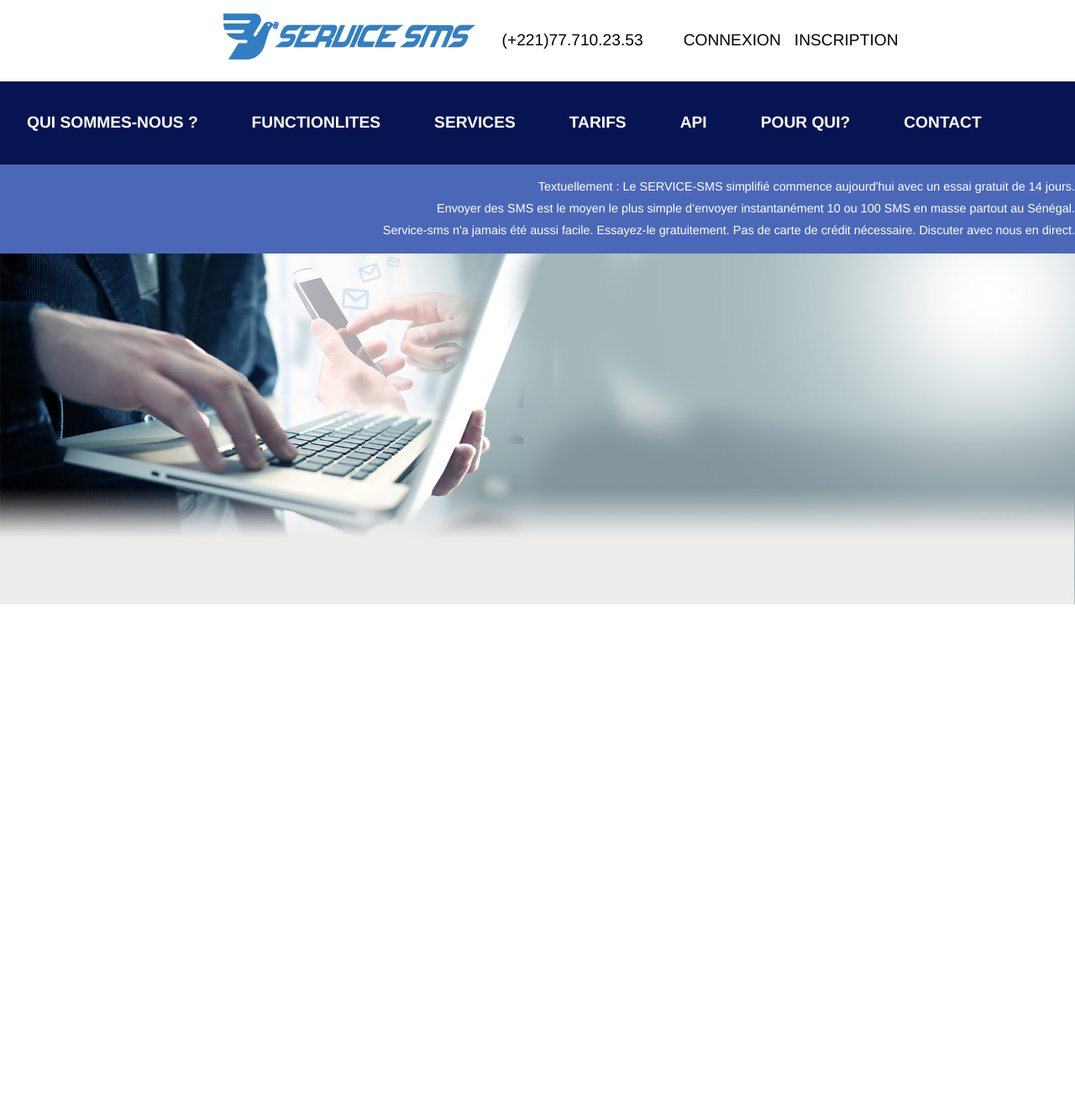
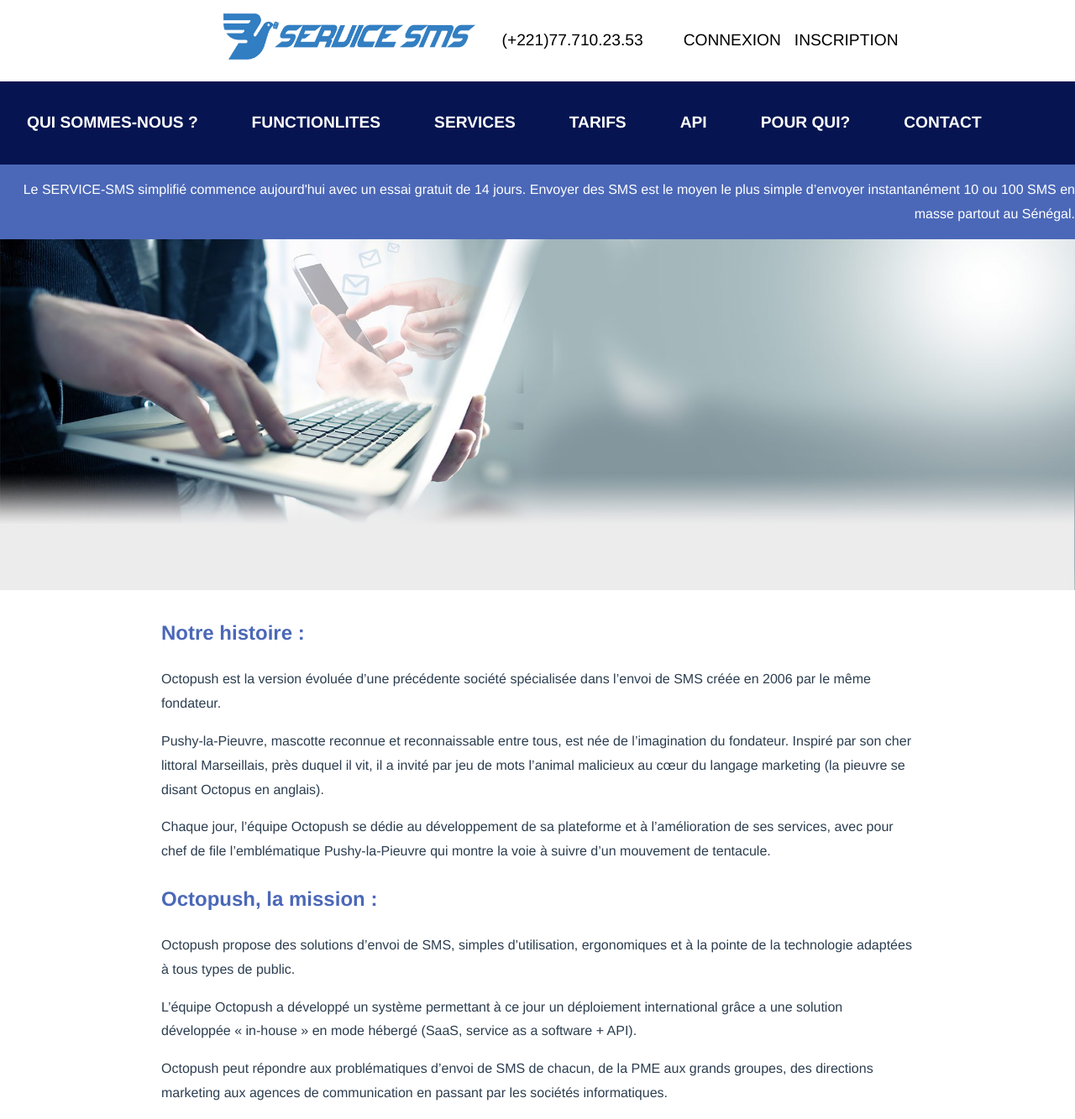
Before and after one commit to Baboucar/arproject, a Vue app: page / in a window 1280 px wide. Shown: the whole page at 84% size. Before the commit the page ends 800 px from the top, so only its background shows below. Built offline with nearby package versions, Linux system fonts and the light colour scheme.

Commit message:
added history section

```diff
--- a/src/App.vue
+++ b/src/App.vue
@@ -11,7 +11,6 @@
   font-family: 'Avenir', Helvetica, Arial, sans-serif;
   -webkit-font-smoothing: antialiased;
   -moz-osx-font-smoothing: grayscale;
-  text-align: center;
   color: #2c3e50;
 }
 
--- a/src/assets/styles/base.scss
+++ b/src/assets/styles/base.scss
@@ -5,3 +5,8 @@ body{
 img{
     width: 100%;
 }
+
+.container{
+    width: 90%;
+    margin: 0 auto;
+}
--- a/src/components/Homepage.vue
+++ b/src/components/Homepage.vue
@@ -3,18 +3,40 @@
     <Navigation/>
     <div class="marquee">
       <p class="marquee__paragraph">
-        Textuellement : Le SERVICE-SMS simplifié commence aujourd'hui avec un essai gratuit de 14 jours. <br>
-
-        Envoyer des SMS est le moyen le plus simple d’envoyer instantanément 10 ou 100 SMS en masse partout au Sénégal. <br>
-        Service-sms n'a jamais été aussi facile.
-        Essayez-le gratuitement.
-        Pas de carte de crédit nécessaire.
-        Discuter avec nous en direct.
+      Le SERVICE-SMS simplifié commence aujourd'hui avec un essai gratuit de 14 jours.
+Envoyer des SMS est le moyen le plus simple d’envoyer instantanément 10 ou 100 SMS en masse partout au Sénégal.
       </p>
     </div>
+
     <div class="slider">
       <img class="slider__image" src="/../images/background.jpg" alt="alt">
     </div>
+
+    <section class="history container">
+      <h2 class="history__title">Notre histoire :</h2>
+      <p>
+          Octopush est la version évoluée d’une précédente société spécialisée dans l’envoi de SMS créée en 2006 par le même fondateur.
+      </p>
+
+      <p>
+          Pushy-la-Pieuvre, mascotte reconnue et reconnaissable entre tous, est née de l’imagination du fondateur. Inspiré par son cher littoral Marseillais, près duquel il vit, il a invité par jeu de mots l’animal malicieux au cœur du langage marketing (la pieuvre se disant Octopus en anglais).
+      </p>
+      <p>
+          Chaque jour, l’équipe Octopush se dédie au développement de sa plateforme et à l’amélioration de ses services, avec pour chef de file l’emblématique Pushy-la-Pieuvre qui montre la voie à suivre d’un mouvement de tentacule.
+      </p>
+      <h2 class="history__title">Octopush, la mission :</h2>
+
+      <p>
+          Octopush propose des solutions d’envoi de SMS, simples d’utilisation, ergonomiques et à la pointe de la technologie adaptées à tous types de public.
+      </p>
+
+      <p>
+          L’équipe Octopush a développé un système permettant à ce jour un déploiement international grâce a une solution développée « in-house » en mode hébergé (SaaS, service as a software + API).
+      </p>
+      <p>
+          Octopush peut répondre aux problématiques d’envoi de SMS de chacun, de la PME aux grands groupes, des directions marketing aux agences de communication en passant par les sociétés informatiques.
+      </p>
+    </section>
   </div>
 </template>
 
@@ -31,22 +53,28 @@ export default {
 .marquee {
   display: none;
 }
+
+.history__title{
+    color: #4b68b8;
+}
 @media (min-width: 64rem) {
   .marquee {
     background: #4b68b8;
     width: 100%;
     display: inline-block;
     color: #ffffff;
-    font-size: 1.5rem;
+
 
     &__paragraph {
       animation: marquee 50s linear infinite;
       text-align: right;
-      font-size: .9rem;
 
     }
   }
 
+.container{
+    width: 70%;
+}
   @keyframes marquee {
     0% {
       transform: translate(0, 0);
```
